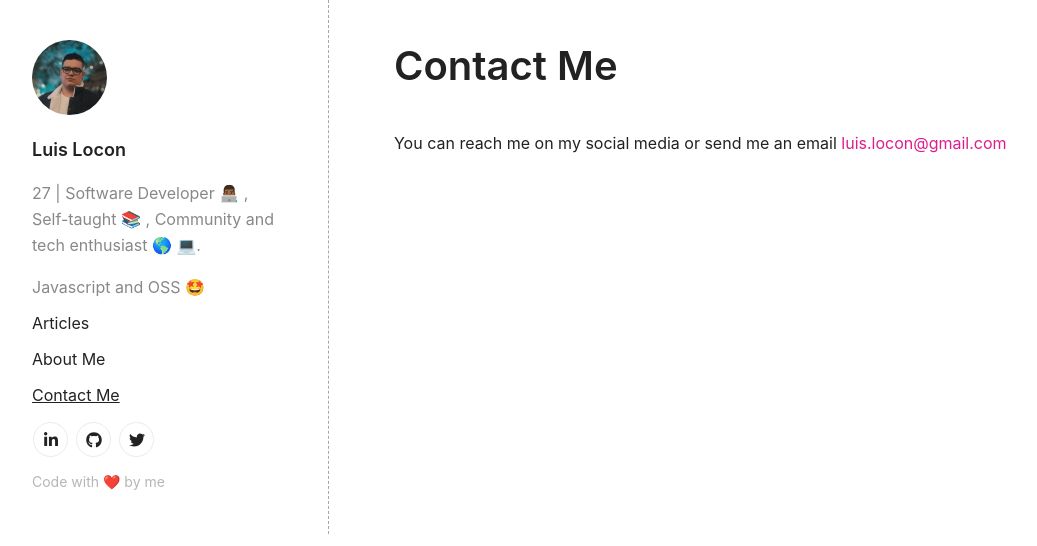
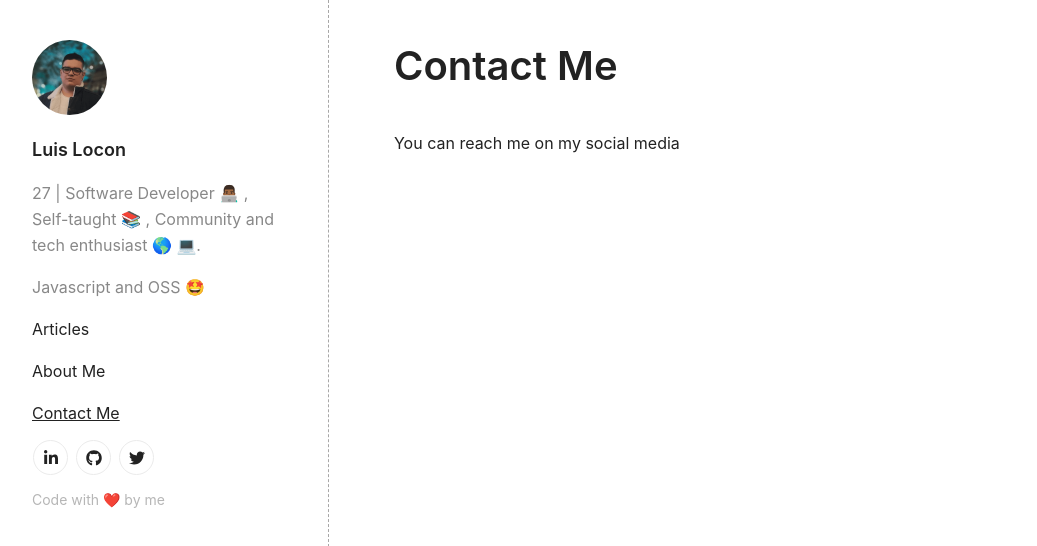
Before and after one commit to loconluis/blogging-site, a Next.js app: page /contact in a window 1280 px wide. Shown: the top 546 px of the page, without its empty margins (112-1149 px from the left). Built offline with nearby package versions, Linux system fonts and the light colour scheme.

Commit message:
Fixing issues with next and node

```diff
--- a/app/components/Avatar.js
+++ b/app/components/Avatar.js
@@ -1,10 +1,10 @@
 import Link from "next/link";
-import Image from 'next/image'
+import Image from "next/image";
 
 export default function Avatar({ size }) {
   return (
     <Link href="/">
-      <a id="avatar">
+      <div id="avatar">
         <Image
           width={size == "small" ? 50 : 75}
           height={size == "small" ? 50 : 75}
@@ -13,7 +13,7 @@ export default function Avatar({ size }) {
           layout="intrinsic"
           loading="eager"
         />
-      </a>
+      </div>
     </Link>
   );
 }
--- a/app/components/Contact.js
+++ b/app/components/Contact.js
@@ -1,12 +1,8 @@
 export default function Contact() {
   return (
     <>
-      <h1 className="contact-title">
-        Contact Me
-      </h1>
-      <p>
-        You can reach me on my social media or send me an email <a href="mailto:luis.locon@gmail.com">luis.locon@gmail.com</a>
-      </p>
+      <h1 className="contact-title">Contact Me</h1>
+      <p>You can reach me on my social media</p>
     </>
-  )
+  );
 }
--- a/app/components/Navbar.js
+++ b/app/components/Navbar.js
@@ -18,7 +18,7 @@ export default function Navbar({ tabs }) {
               key={index}
             >
               <Link href={el.route}>
-                <a>{el.name}</a>
+                <p>{el.name}</p>
               </Link>
             </li>
           );
--- a/app/components/ShortPost.js
+++ b/app/components/ShortPost.js
@@ -11,12 +11,12 @@ export default function ShortPost({ post }) {
       </div>
       <h2 className="sp-item-title">
         <Link href={`/blog/${post.slug}`}>
-          <a className="sp-item-title-anchor">{post.title}</a>
+          <p className="sp-item-title-anchor">{post.title}</p>
         </Link>
       </h2>
       <p className="sp-item-description">{post.description}</p>
       <Link href={`/blog/${post.slug}`}>
-        <a className="sp-item-anchor">Read</a>
+        <p className="sp-item-anchor">Read</p>
       </Link>
     </div>
   );
--- a/package.json
+++ b/package.json
@@ -14,12 +14,12 @@
     "date-fns": "^2.19.0",
     "firebase": "^8.4.1",
     "gray-matter": "^4.0.2",
-    "next": "^10.0.7",
+    "next": "^14.2.7",
     "next-mdx-remote": "^2.1.3",
     "next-seo": "^4.23.0",
     "prism-react-renderer": "^1.2.0",
-    "react": "^17.0.1",
-    "react-dom": "^17.0.1",
+    "react": "^18.3.1",
+    "react-dom": "^18.3.1",
     "react-icons": "^4.2.0",
     "react-toggle-dark-mode": "^1.0.4",
     "reading-time": "^1.3.0"
```
Also changed, not shown: app/components/About.js (+3 -6 lines), 1 other file (tests, documents, lock files or other folders).
